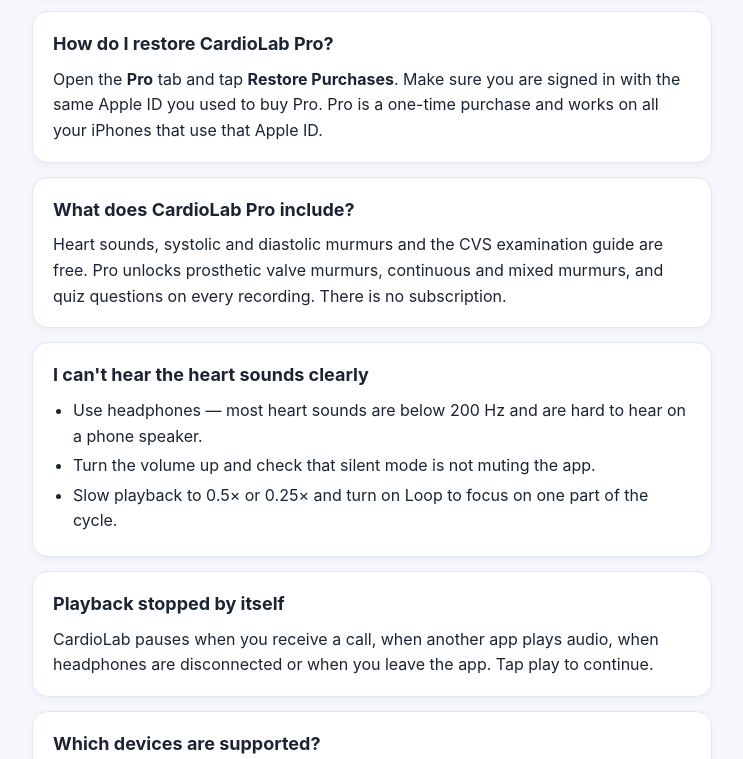
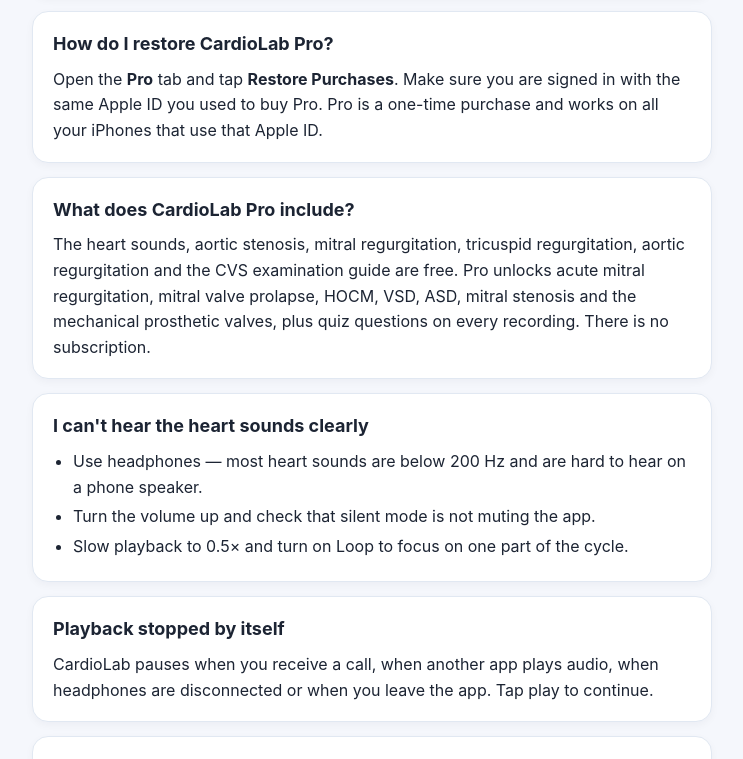
Before and after one commit to syahirul91/cardiolab, a plain HTML site: page index.html in a window 1280 px wide. Shown: the part 469-1228 px from the top of the page, without its empty margins (268-1011 px from the left). Drawn offline with Linux system fonts and the light colour scheme.

Commit message:
Update support page: Pro contents and playback speeds

```diff
--- a/index.html
+++ b/index.html
@@ -41,12 +41,12 @@ footer{margin-top:32px;color:var(--muted);font-size:13px;text-align:center}
 <p>Open the <b>Pro</b> tab and tap <b>Restore Purchases</b>. Make sure you are signed in with the same Apple ID you used to buy Pro. Pro is a one-time purchase and works on all your iPhones that use that Apple ID.</p></div>
 
 <div class="card"><h2>What does CardioLab Pro include?</h2>
-<p>Heart sounds, systolic and diastolic murmurs and the CVS examination guide are free. Pro unlocks prosthetic valve murmurs, continuous and mixed murmurs, and quiz questions on every recording. There is no subscription.</p></div>
+<p>The heart sounds, aortic stenosis, mitral regurgitation, tricuspid regurgitation, aortic regurgitation and the CVS examination guide are free. Pro unlocks acute mitral regurgitation, mitral valve prolapse, HOCM, VSD, ASD, mitral stenosis and the mechanical prosthetic valves, plus quiz questions on every recording. There is no subscription.</p></div>
 
 <div class="card"><h2>I can't hear the heart sounds clearly</h2>
 <ul><li>Use headphones — most heart sounds are below 200 Hz and are hard to hear on a phone speaker.</li>
 <li>Turn the volume up and check that silent mode is not muting the app.</li>
-<li>Slow playback to 0.5× or 0.25× and turn on Loop to focus on one part of the cycle.</li></ul></div>
+<li>Slow playback to 0.5× and turn on Loop to focus on one part of the cycle.</li></ul></div>
 
 <div class="card"><h2>Playback stopped by itself</h2>
 <p>CardioLab pauses when you receive a call, when another app plays audio, when headphones are disconnected or when you leave the app. Tap play to continue.</p></div>
```
